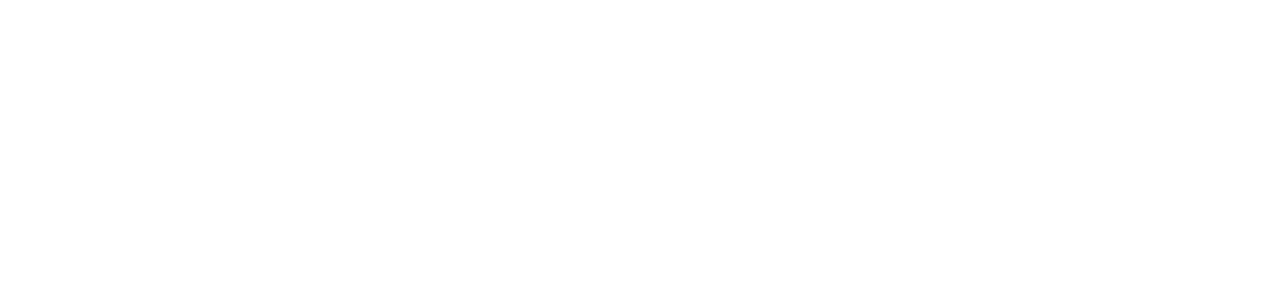
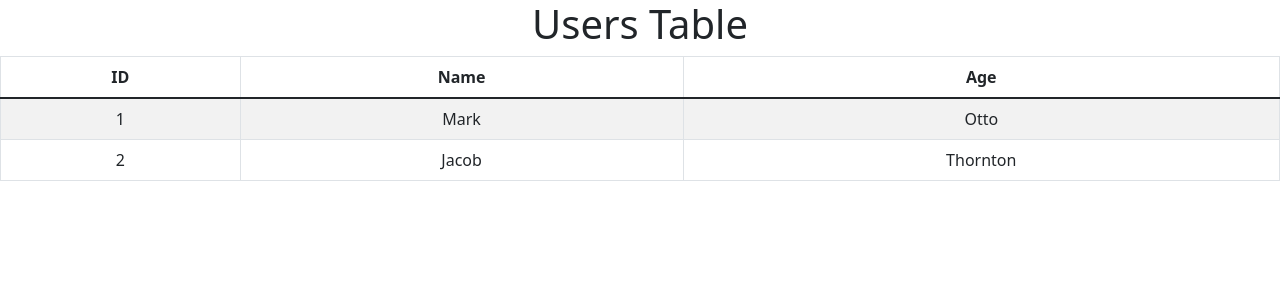
Before and after one commit to hashencooray/mycms_frontend, a React (Create React App) app: page /user/users-table in a window 1280 px wide. Shown: the top 300 px of the page. Built offline with nearby package versions, Linux system fonts and the light colour scheme.

Commit message:
User-Table

```diff
--- a/package.json
+++ b/package.json
@@ -9,7 +9,9 @@
     "@testing-library/jest-dom": "^5.11.4",
     "@testing-library/react": "^11.1.0",
     "@testing-library/user-event": "^12.1.10",
+    "bootstrap": "^5.1.3",
     "react": "^17.0.2",
+    "react-bootstrap": "^2.0.0",
     "react-dom": "^17.0.2",
     "react-router-dom": "^5.3.0",
     "react-scripts": "4.0.3",
--- a/src/components/Router.js
+++ b/src/components/Router.js
@@ -2,6 +2,7 @@
 import { BrowserRouter, Route, Switch } from "react-router-dom";
 import AddEditUser from "./AddEditUser";
 import Header from "./Header";
+import UsersTable from "./UsersTable";
 
 export default function Router() {
   return (
@@ -13,6 +14,9 @@
           <Route exact path="/user/header">
             <Header />
           </Route>
+          <Route exact path="/user/users-table">
+            <UsersTable />
+          </Route>
       </Switch>
     </BrowserRouter>
   );
--- /dev/null
+++ b/src/components/UsersTable.js
@@ -0,0 +1,35 @@
+import React from "react";
+import * as ReactBootstrap from "react-bootstrap";
+
+export default function UsersTable() {
+  return (
+    <div>
+      <div>
+        <h1>Users Table</h1>
+        <div>
+          <ReactBootstrap.Table striped bordered hover>
+            <thead>
+              <tr>
+                <th>ID</th>
+                <th>Name</th>
+                <th>Age</th>
+              </tr>
+            </thead>
+            <tbody>
+              <tr>
+                <td>1</td>
+                <td>Mark</td>
+                <td>Otto</td>
+              </tr>
+              <tr>
+                <td>2</td>
+                <td>Jacob</td>
+                <td>Thornton</td>
+              </tr>
+            </tbody>
+          </ReactBootstrap.Table>
+        </div>
+      </div>
+    </div>
+  );
+}
--- a/src/index.js
+++ b/src/index.js
@@ -3,6 +3,8 @@
 import './index.css';
 import App from './App';
 import reportWebVitals from './reportWebVitals';
+import 'bootstrap/dist/css/bootstrap.min.css';
+
 
 ReactDOM.render(
   <React.StrictMode>
```
Also changed, not shown: 2 other files (tests, documents, lock files or other folders).
